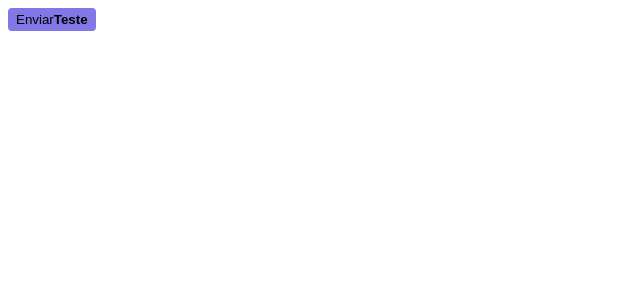
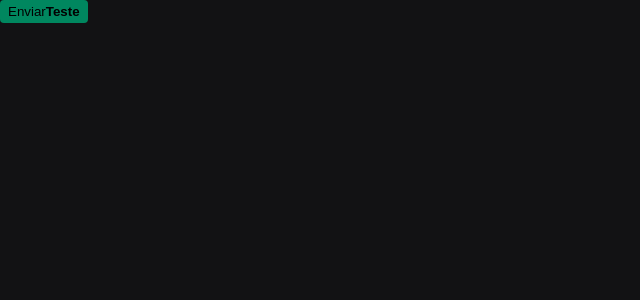
Before and after one commit to RaffahOlive/E-commerce, a Next.js app: page / in a window 1280 px wide. Shown: the top 300 px of the page, without its empty margins (0-640 px from the left). Built offline with nearby package versions, Linux system fonts and the light colour scheme.

Commit message:
Configurado estilos globais

```diff
--- a/src/pages/_app.tsx
+++ b/src/pages/_app.tsx
@@ -1,4 +1,7 @@
+import { globalStyles } from '@/styles/global'
 import type { AppProps } from 'next/app'
+
+globalStyles()
 
 export default function App({ Component, pageProps }: AppProps) {
   return <Component {...pageProps} />
--- a/src/pages/index.tsx
+++ b/src/pages/index.tsx
@@ -1,7 +1,7 @@
 import { styled } from "@/styles"
 
 const Button = styled('button', {
-  backgroundColor: '$rocketseat',
+  backgroundColor: '$green500',
   borderRadius: 4,
   border: 0,
   padding: '4px 8px',
--- /dev/null
+++ b/src/styles/global.ts
@@ -0,0 +1,19 @@
+import { globalCss } from ".";
+
+export const globalStyles = globalCss({
+    '*': {
+        margin: 0,
+        padding: 0,
+    },
+
+    body: {
+        backgroundColor: '$gray900',
+        color: '$gray100',
+        '-webkit-font-smoothing': 'antialiased',
+    },
+
+    'body, input, textarea, buttton': {
+        fontFamily: 'Roboto',
+        fontWeight: 400,
+    },
+})
--- a/src/styles/index.ts
+++ b/src/styles/index.ts
@@ -1,9 +1,25 @@
 import { createStitches } from '@stitches/react'
 
-export const { config, styled, css, globalCss, keyframes, getCssText, theme, createTheme } = createStitches({
+export const {
+    config,
+    styled,
+    css,
+    globalCss,
+    keyframes,
+    getCssText,
+    theme,
+    createTheme
+} = createStitches({
     theme: {
         colors: {
-            rocketseat: '#8277e6'
+            white: '#fff',
+            gray900: '#121214',
+            gray800: '#202024',
+            gray300: '#c4c4cc',
+            gray100: '#e1e1e6',
+
+            green500: '#00875f',
+            green300: '#00b37e'
         }
     }
 })
```
